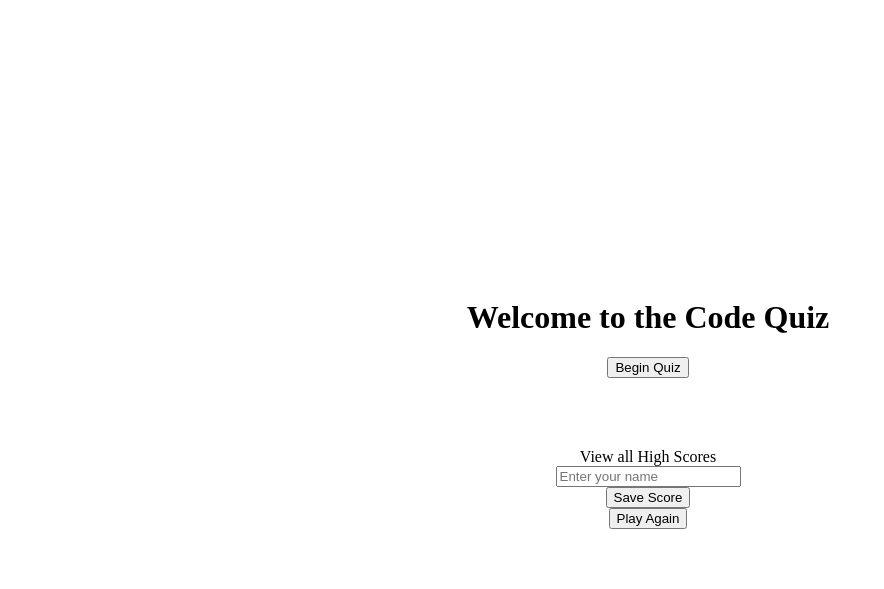
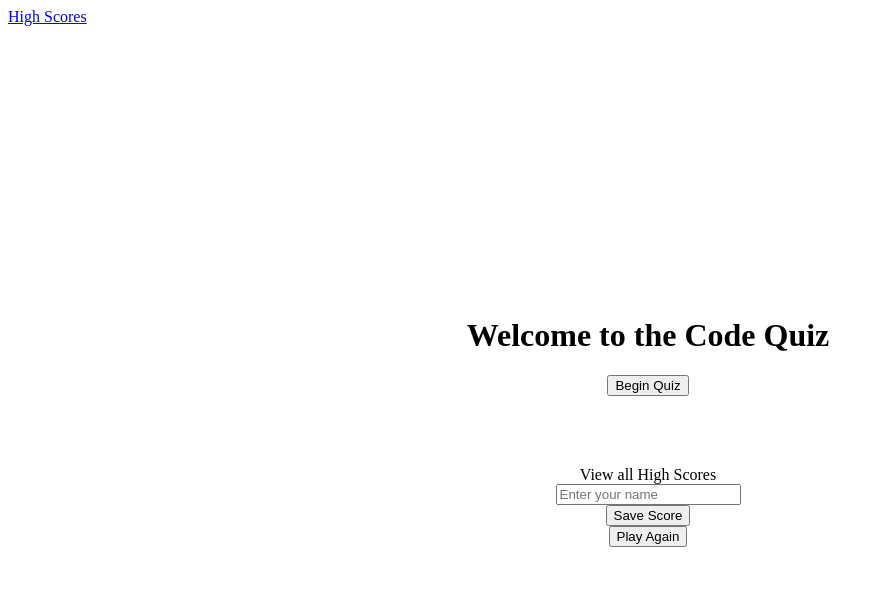
Before and after one commit to ellessed/FirstCodeQuiz, a plain HTML site: page index.html in a window 1280 px wide. Shown: the whole page, without its empty margins (0-884 px from the left). Drawn offline with Linux system fonts and the light colour scheme.

Commit message:
created the high scores id and linked it

```diff
--- a/index.html
+++ b/index.html
@@ -9,6 +9,10 @@
   </head>
   <body>
     <header>
+      <div id="highscores">
+        <a href="/scores.html"> High Scores </a>
+      </div>
+
       <div id="timer"></div>
     </header>
     <main class="main-container">
```
